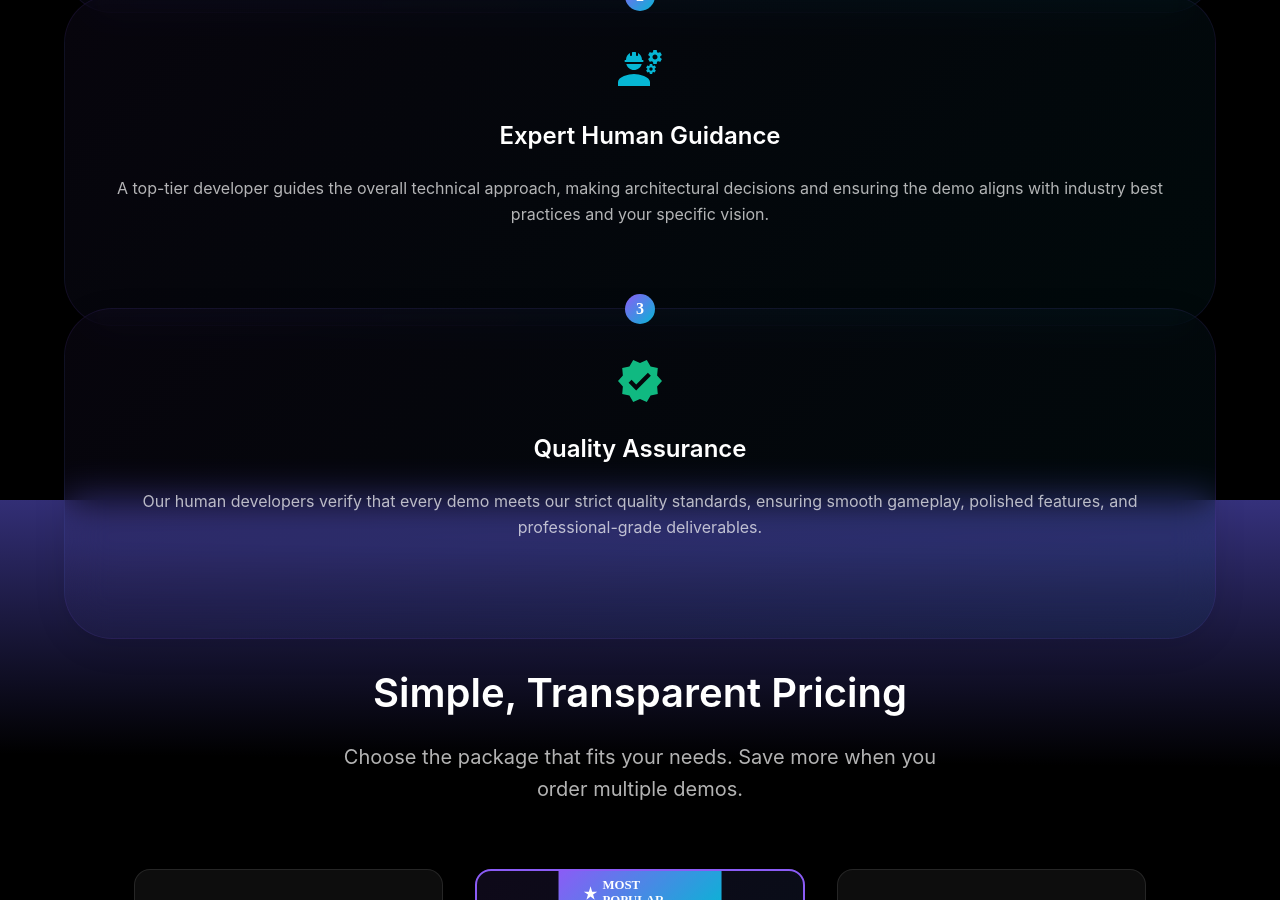
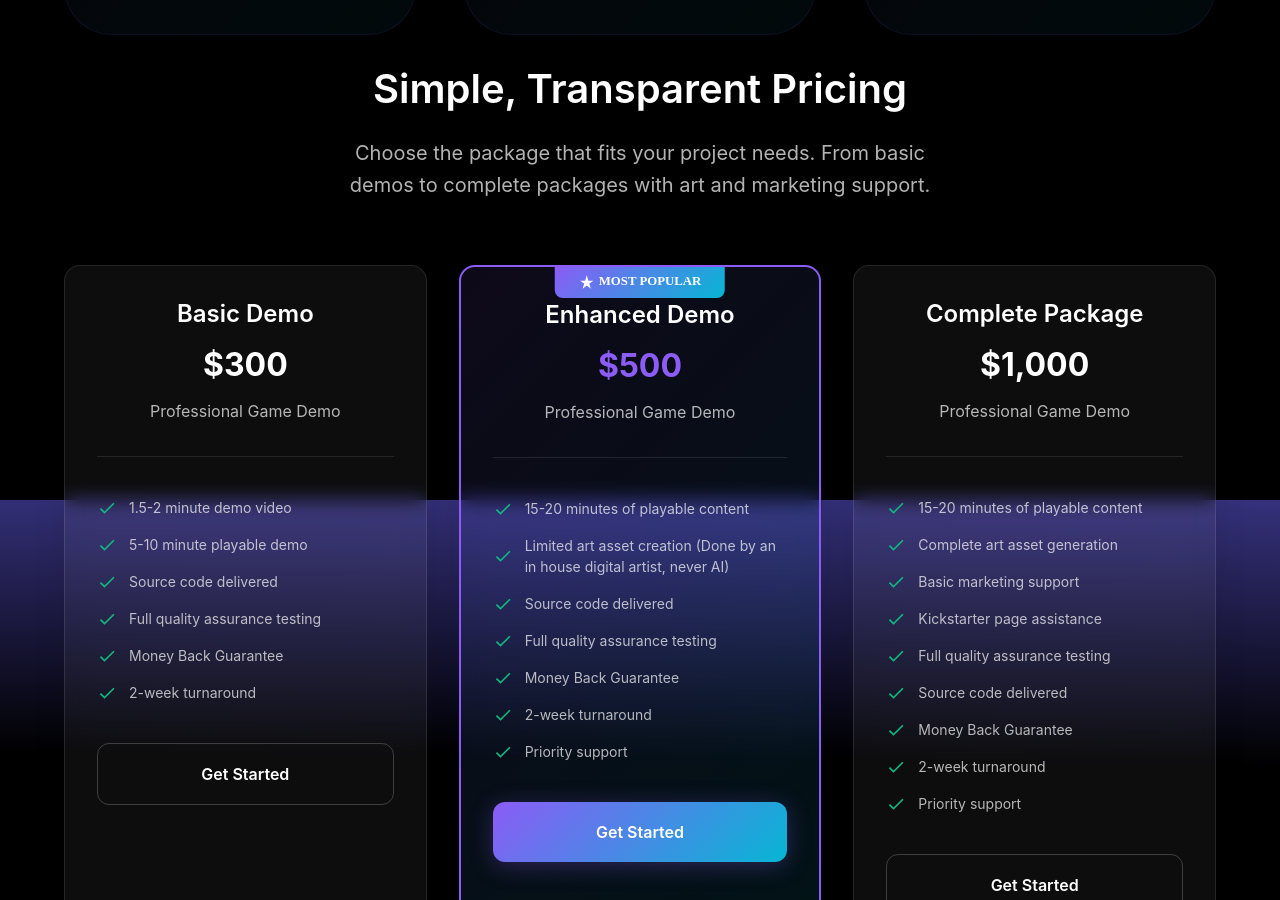
Before and after one commit to Creevo-App/LandingPage, a React (Vite) app: page /invest in a window 1280 px wide. Shown: the part 1900-2800 px from the top of the page. Built offline with nearby package versions, Linux system fonts and the light colour scheme.

Commit message:
cleaned up page

```diff
--- a/src/pages/invest/index.tsx
+++ b/src/pages/invest/index.tsx
@@ -26,61 +26,60 @@ import {
     Check,
     StarRate,
     Groups,
-    Build,
 } from '@mui/icons-material';
 
 export const Invest = () => {
     const pricingTiers = [
         {
-            name: 'Single Demo',
+            name: 'Basic Demo',
             price: '$300',
             originalPrice: null,
             discount: null,
             demos: 1,
             popular: false,
             features: [
-                'One high-quality playable demo',
-                'AI-generated boilerplate code',
-                'Human developer oversight',
-                'Quality assurance testing',
+                '1.5-2 minute demo video',
+                '5-10 minute playable demo',
                 'Source code delivered',
+                'Full quality assurance testing',
+                'Money Back Guarantee',
                 '2-week turnaround',
             ],
         },
         {
-            name: 'Starter Pack',
-            price: '$850',
-            originalPrice: '$900',
-            discount: '5%',
-            demos: 3,
+            name: 'Enhanced Demo',
+            price: '$500',
+            originalPrice: null,
+            discount: null,
+            demos: 1,
             popular: true,
             features: [
-                'Three high-quality playable demos',
-                'AI-generated boilerplate code',
-                'Human developer oversight',
-                'Quality assurance testing',
+                '15-20 minutes of playable content',
+                'Limited art asset creation (Done by an in house digital artist, never AI)',
                 'Source code delivered',
-                '2-week turnaround per demo',
+                'Full quality assurance testing',
+                'Money Back Guarantee',
+                '2-week turnaround',
                 'Priority support',
             ],
         },
         {
-            name: 'Pro Bundle',
-            price: '$1,500',
-            originalPrice: '$1,800',
-            discount: '17%',
-            demos: 6,
+            name: 'Complete Package',
+            price: '$1,000',
+            originalPrice: null,
+            discount: null,
+            demos: 1,
             popular: false,
             features: [
-                'Six high-quality playable demos',
-                'AI-generated boilerplate code',
-                'Human developer oversight',
-                'Quality assurance testing',
+                '15-20 minutes of playable content',
+                'Complete art asset generation',
+                'Basic marketing support',
+                'Kickstarter page assistance',
+                'Full quality assurance testing',
                 'Source code delivered',
-                '2-week turnaround per demo',
+                'Money Back Guarantee',
+                '2-week turnaround',
                 'Priority support',
-                'Dedicated project manager',
-                'Monthly progress calls',
             ],
         },
     ];
@@ -98,8 +97,8 @@ export const Invest = () => {
         },
         {
             icon: <Verified sx={{ fontSize: 48, color: '#10B981' }} />,
-            title: 'Quality Assurance',
-            description: 'Our human developers verify that every demo meets our strict quality standards, ensuring smooth gameplay, polished features, and professional-grade deliverables.',
+            title: '100% Quality Guarantee',
+            description: 'Our human developers verify that every demo meets our strict quality standards, ensuring smooth gameplay, polished features, and professional-grade deliverables. Whatever your game needs, we will make it happen. If for whatever reason you are not satisfied with the demo, we will refund 100% of your money within 24 hours.',
         },
     ];
 
@@ -191,7 +190,7 @@ export const Invest = () => {
                 <Button
                     variant="contained"
                     size="large"
-                    href="#pricing"
+                    href="mailto:amir@creevo.app"
                     sx={{
                         px: 6,
                         py: 2,
@@ -220,9 +219,9 @@ export const Invest = () => {
                     Why Choose Creevo?
                 </Typography>
 
-                <Grid container spacing={4}>
+                <Grid container spacing={4} sx={{ maxWidth: 1200, mx: 'auto' }}>
                     {features.map((feature, index) => (
-                        <Grid item xs={12} sm={6} md={3} key={index}>
+                        <Grid size={{ xs: 12, sm: 6, md: 6, lg: 3 }} key={index}>
                             <Card
                                 sx={{
                                     height: '100%',
@@ -241,10 +240,10 @@ export const Invest = () => {
                                 <Box sx={{ mb: 2 }}>
                                     {feature.icon}
                                 </Box>
-                                <Typography variant="h6" sx={{ mb: 2, fontWeight: 600 }}>
+                                <Typography variant="h6" sx={{ mb: 1.5, fontWeight: 600 }}>
                                     {feature.title}
                                 </Typography>
-                                <Typography variant="body2" sx={{ color: 'text.secondary' }}>
+                                <Typography variant="body2" sx={{ color: 'text.secondary', lineHeight: 1.6 }}>
                                     {feature.description}
                                 </Typography>
                             </Card>
@@ -282,9 +281,9 @@ export const Invest = () => {
                     professional-quality game demos quickly and efficiently.
                 </Typography>
 
-                <Grid container spacing={6}>
+                <Grid container spacing={6} sx={{ maxWidth: 1200, mx: 'auto' }}>
                     {howItWorksSteps.map((step, index) => (
-                        <Grid item xs={12} md={4} key={index}>
+                        <Grid size={{ xs: 12, sm: 6, md: 4 }} key={index}>
                             <Paper
                                 elevation={0}
                                 sx={{
@@ -357,12 +356,12 @@ export const Invest = () => {
                         fontWeight: 400,
                     }}
                 >
-                    Choose the package that fits your needs. Save more when you order multiple demos.
+                    Choose the package that fits your project needs. From basic demos to complete packages with art and marketing support.
                 </Typography>
 
-                <Grid container spacing={4} justifyContent="center">
+                <Grid container spacing={4} sx={{ maxWidth: 1200, mx: 'auto' }}>
                     {pricingTiers.map((tier, index) => (
-                        <Grid item xs={12} md={4} key={index}>
+                        <Grid size={{ xs: 12, sm: 6, md: 4 }} key={index}>
                             <Card
                                 sx={{
                                     height: '100%',
@@ -446,7 +445,7 @@ export const Invest = () => {
                                     </Box>
 
                                     <Typography variant="body1" sx={{ mb: 4, color: 'text.secondary' }}>
-                                        {tier.demos} Professional Demo{tier.demos > 1 ? 's' : ''}
+                                        Professional Game Demo
                                     </Typography>
 
                                     <Divider sx={{ mb: 4, borderColor: 'rgba(255,255,255,0.1)' }} />
@@ -472,6 +471,7 @@ export const Invest = () => {
                                         variant={tier.popular ? 'contained' : 'outlined'}
                                         fullWidth
                                         size="large"
+                                        href="mailto:amir@creevo.app"
                                         sx={{
                                             mt: 4,
                                             py: 2,
@@ -521,11 +521,11 @@ export const Invest = () => {
                     Start your project today and see results in just 2 weeks.
                 </Typography>
 
-                <Stack direction="row" spacing={3} justifyContent="center">
                 <Button
                     variant="contained"
                     size="large"
                     startIcon={<RocketLaunch />}
+                    href="mailto:amir@creevo.app"
                     sx={{
                         px: 6,
                         py: 2,
@@ -538,26 +538,6 @@ export const Invest = () => {
                 >
                     Start Your Demo
                 </Button>
-                    <Button
-                        variant="outlined"
-                        size="large"
-                        startIcon={<Build />}
-                        sx={{
-                            px: 6,
-                            py: 2,
-                            fontSize: '1.1rem',
-                            borderColor: '#8B5CF6',
-                            color: '#8B5CF6',
-                            '&:hover': {
-                                borderColor: '#7C3AED',
-                                color: '#7C3AED',
-                                background: 'rgba(139,92,246,0.1)',
-                            }
-                        }}
-                    >
-                        Learn More
-                    </Button>
-                </Stack>
             </Box>
         </Container>
     );
--- a/src/pages/layout/components/NavBar.tsx
+++ b/src/pages/layout/components/NavBar.tsx
@@ -9,6 +9,7 @@ import {
   Button,
   MenuItem,
 } from '@mui/material';
+import { useNavigate, useLocation } from 'react-router-dom';
 
 const pages = [
   { name: 'About', id: 'about-section' },
@@ -17,6 +18,8 @@ const pages = [
 ];
 
 export const NavBar = () => {
+  const navigate = useNavigate();
+  const location = useLocation();
   const [anchorElNav, setAnchorElNav] = React.useState<null | HTMLElement>(
     null
   );
@@ -26,9 +29,30 @@ export const NavBar = () => {
   };
 
   const scrollToSection = (sectionId: string) => {
-    const element = document.getElementById(sectionId);
-    if (element) {
-      element.scrollIntoView({ behavior: 'smooth' });
+    // If we're not on the home page, navigate to home first
+    if (location.pathname !== '/') {
+      navigate('/', { replace: true });
+      // Wait for navigation to complete, then scroll
+      setTimeout(() => {
+        const element = document.getElementById(sectionId);
+        if (element) {
+          element.scrollIntoView({ behavior: 'smooth' });
+        }
+      }, 100);
+    } else {
+      // We're already on the home page, just scroll
+      const element = document.getElementById(sectionId);
+      if (element) {
+        element.scrollIntoView({ behavior: 'smooth' });
+      }
+    }
+  };
+
+  const handleLogoClick = () => {
+    if (location.pathname !== '/') {
+      navigate('/', { replace: true });
+    } else {
+      scrollToSection('hero-section');
     }
   };
 
@@ -52,7 +76,7 @@ export const NavBar = () => {
             <Box
               component="img"
               src={'/creevo-logo.png'}
-              onClick={() => scrollToSection('hero-section')}
+              onClick={handleLogoClick}
               sx={{
                 height: '64px',
                 marginRight: '8px',
@@ -63,7 +87,7 @@ export const NavBar = () => {
               variant="h6"
               noWrap
               component="a"
-              onClick={() => scrollToSection('hero-section')}
+              onClick={handleLogoClick}
               sx={{
                 mr: 2,
                 display: { xs: 'none', md: 'flex' },
@@ -112,7 +136,7 @@ export const NavBar = () => {
               variant="h5"
               noWrap
               component="a"
-              onClick={() => scrollToSection('hero-section')}
+              onClick={handleLogoClick}
               sx={{
                 mr: 2,
                 display: { xs: 'flex', md: 'none' },
```
Lines whose indentation alone changed are shown as unchanged.
